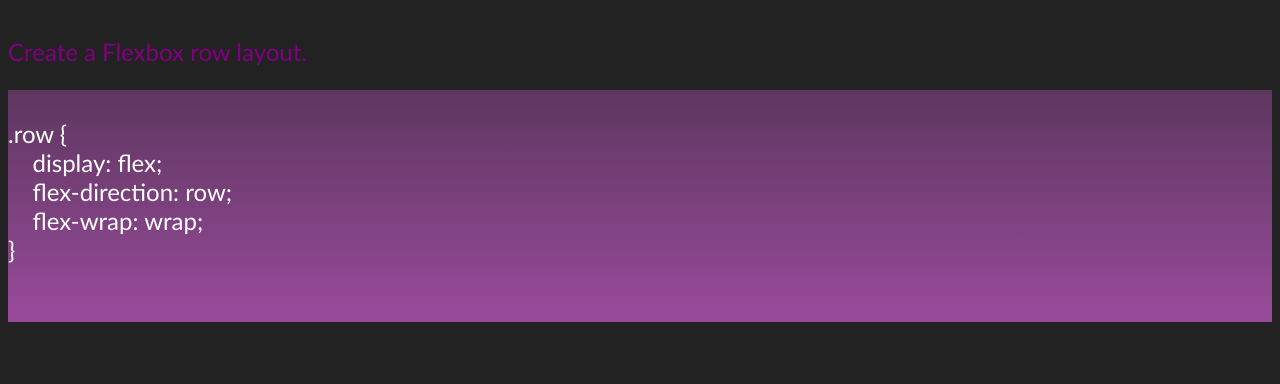
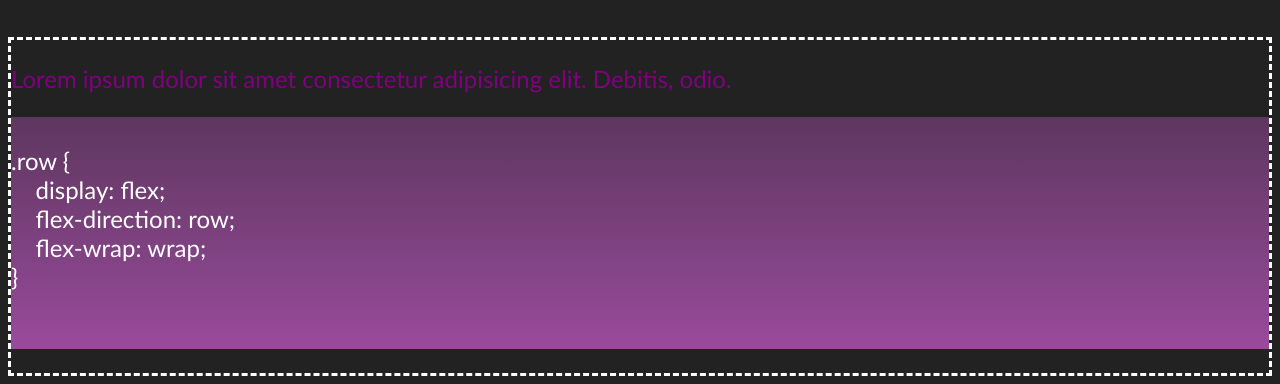
Before and after one commit to LemonPocky/css-cheatsheet, a plain HTML site: page index.html in a window 1280 px wide. Shown: the part 425-809 px from the top of the page. Drawn offline with Linux system fonts and the light colour scheme.

Commit message:
Added border around card body

```diff
--- a/assets/css/style.css
+++ b/assets/css/style.css
@@ -2,6 +2,7 @@
 :root {
     --purple: purple;
     --white: white;
+    --border-color: white;
 }
 
 * {
@@ -36,6 +37,11 @@ header p {
     flex: 100%;
 }
 
+.card-body {
+    border: dashed;
+    border-color: var(--border-color);
+}
+
 .card-header {
     font-size: 200%;
     color: var(--purple);
--- a/index.html
+++ b/index.html
@@ -22,16 +22,18 @@
 
                 <section class="card">
                     <h2 class="card-header">Flexbox Row</h2>
-                    <p class="card-description">Create a Flexbox row layout.</p>
-                    <pre class="card-code">
-                        <code>
+                    <div class="card-body">
+                        <p class="card-description">Lorem ipsum dolor sit amet consectetur adipisicing elit. Debitis, odio.</p>
+                        <pre class="card-code">
+                            <code>
 .row {
     display: flex;
     flex-direction: row;
     flex-wrap: wrap;
 }
-                        </code>
-                    </pre>
+                            </code>
+                        </pre>
+                    </div>
                 </section>
 
             </div>
```
